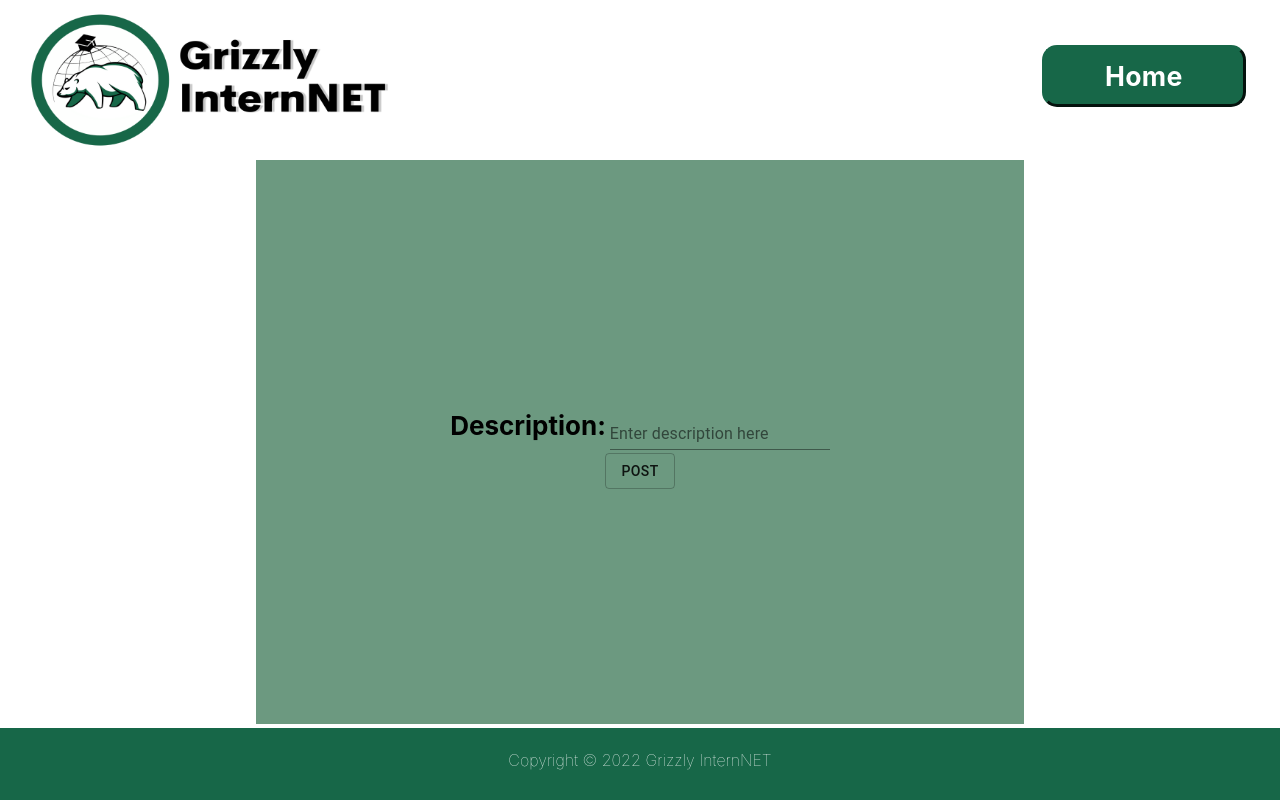
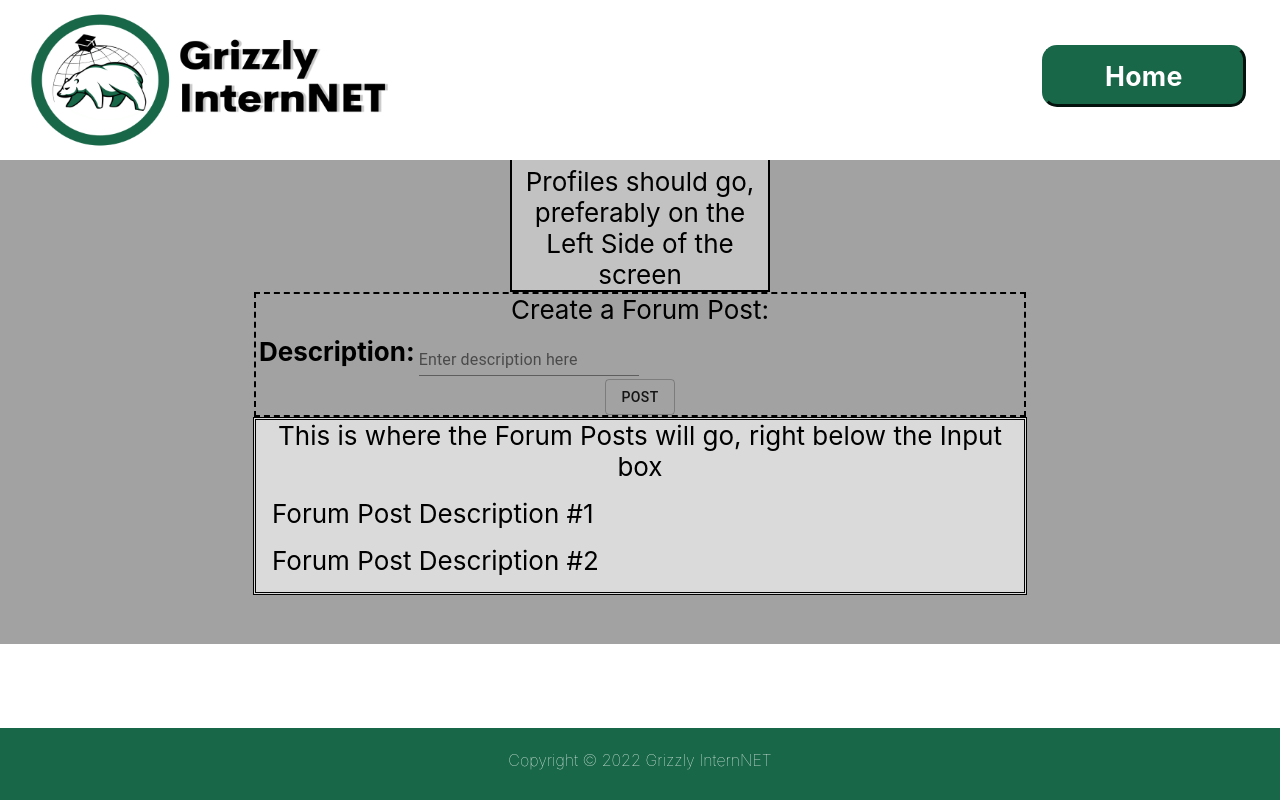
Before and after one commit to DrJava1000/GGCInternNet, a React (Create React App) app: page /ForumPost in a window 1280 px wide. Built offline with nearby package versions, Linux system fonts and the light colour scheme; no server answers.

Commit message:
Added additional divs for demo, modified .css

```diff
--- a/src/page_specific_components/private_pages/forum_post/ForumPost.js
+++ b/src/page_specific_components/private_pages/forum_post/ForumPost.js
@@ -5,6 +5,9 @@ import AppHeader from '../../../shared_site_components/page-header/header-and-na
 import AppFooter from '../../../shared_site_components/page-footer/footer';
 import { Button } from "../../../../node_modules/@material-ui/core/index";
 import { TextField } from "../../../../node_modules/@material-ui/core/index";
+import { List } from "../../../../node_modules/@material-ui/core/index";
+import { ListItem } from "../../../../node_modules/@material-ui/core/index";
+import { Divider } from "../../../../node_modules/@material-ui/core/index";
 
 class ForumPost extends Component {
     constructor(props) {
@@ -54,13 +57,13 @@ class ForumPost extends Component {
                     }
                 />
                 <div className={bodyStyles.ScrollingContent}>
-                    {/* #Unfinished code, need a Wrapper for this to display correctly
-                    <div className={styles.bodyLeft}>
-                        This is the left-side of the screen
+                    <div className={styles.bodyMain}>
+                        <div className={styles.bodyProfile}>
+                            This is where the Profiles should go, preferably on the Left Side of the screen
                         </div>
-                    */}
-                    <div className={styles.bodyMain}>
+                        <div className={styles.bodyInput}>
                             <form onSubmit={this.onSubmit}>
+                                Create a Forum Post:
                                 <table>
                                     <tbody>
                                         <tr>
@@ -68,20 +71,25 @@ class ForumPost extends Component {
                                             <td><TextField id="standard-basic" value={this.state.value}
                                                 onChange={this.onDescriptionChange} label="Enter description here"
                                                 variant="standard" /></td>
-                                        {/* #Old, unused code
-                                        <td><input type="text" value={this.state.value} placeholder="Enter description here"
-                                            onChange={this.onDescriptionChange} /> <br /> </td>
-                                        */}
                                         </tr>
                                     </tbody>
                                 </table>
                                 <Button type={"submit"} variant="outlined">
                                     Post
                                 </Button>
-                            {/* #Old, unused code
-                            <input type="submit" value="Post" />
-                            */}
                             </form>
+                        </div>
+                        <div className={styles.bodyPostList}>
+                            This is where the Forum Posts will go, right below the Input box
+                            <List>
+                                <ListItem>
+                                    Forum Post Description #1
+                                </ListItem>
+                                <ListItem>
+                                    Forum Post Description #2
+                                </ListItem>
+                            </List>
+                        </div>
                     </div>
                     <AppFooter />
                 </div>
--- a/src/page_specific_components/private_pages/forum_post/forumpost.module.css
+++ b/src/page_specific_components/private_pages/forum_post/forumpost.module.css
@@ -55,9 +55,9 @@
 
 .bodyMain
 {
-  background-color: #6c9980;
+  background-color: #a2a2a2;
   height: 70vh;
-  width: 60%;
+  width: 100%;
   margin: auto;
   display: flex;
   flex-direction: column;
@@ -65,21 +65,28 @@
   justify-content: center;
   font-size: calc(10px + 2vmin);
   color: black;
-  padding-top: 20vh;
 }
 
-.bodyLeft
+.bodyInput
 {
-  background-color: #cdcdcd;
-  height: 70vh;
-  width: 15%;
-  margin: auto;
+  border: 2px;
+  border-style: dashed;
+  width: 60%;
+}
+
+.bodyProfile
+{
   float: left;
-  display: flex;
-  flex-direction: column;
-  align-items: center;
-  justify-content: center;
-  font-size: calc(10px + 2vmin);
-  color: black;
-  padding-top: 20vh;
+  border: 2px;
+  border-style: double;
+  background-color:#c2c2c2;
+  width: 20%;
 }
+
+.bodyPostList
+{
+  border: 3px;
+  border: double;
+  width: 60%;
+  background-color: #dadada;
+}
```
Lines whose indentation alone changed are shown as unchanged.
